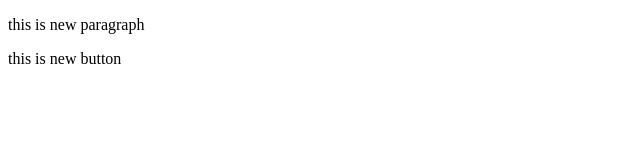
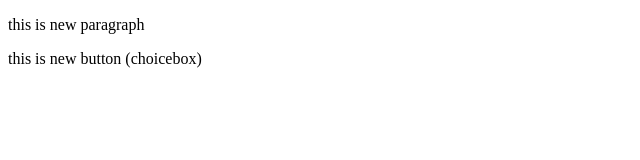
Before and after one commit to ShahanaJamal2778/localrepo, a plain HTML site: page index.html in a window 1280 px wide. Shown: the full height of the page, 0-640 px from the left. Drawn offline with Linux system fonts and the light colour scheme.

Commit message:
Add choicebox

```diff
--- a/index.html
+++ b/index.html
@@ -6,7 +6,7 @@
 </head>
 <body>
 <p>this is new paragraph</p>
-<p>this is new button</p>
+<p>this is new button (choicebox)</p>
 
 
 </body>
```
